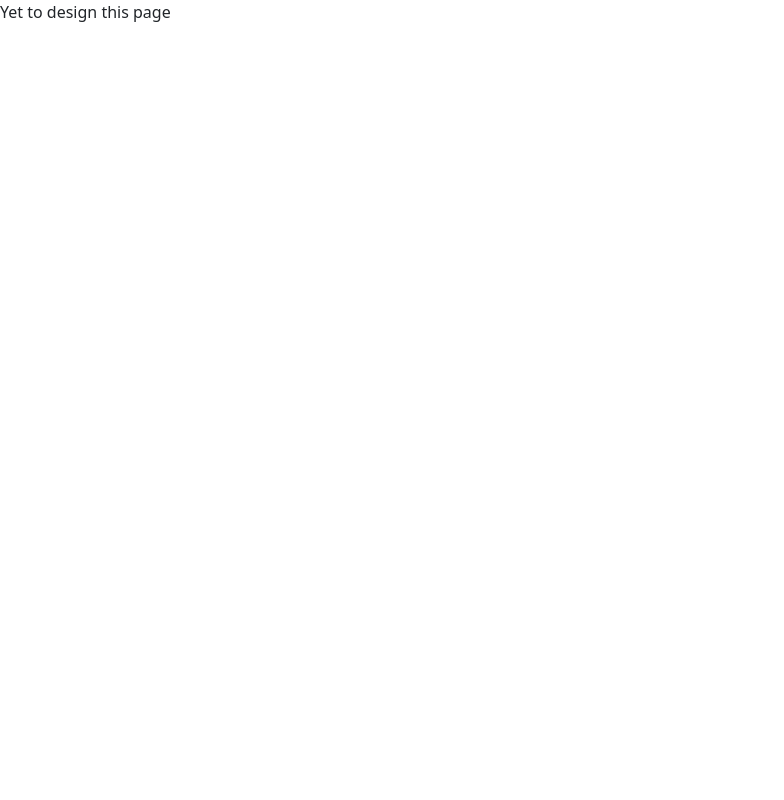
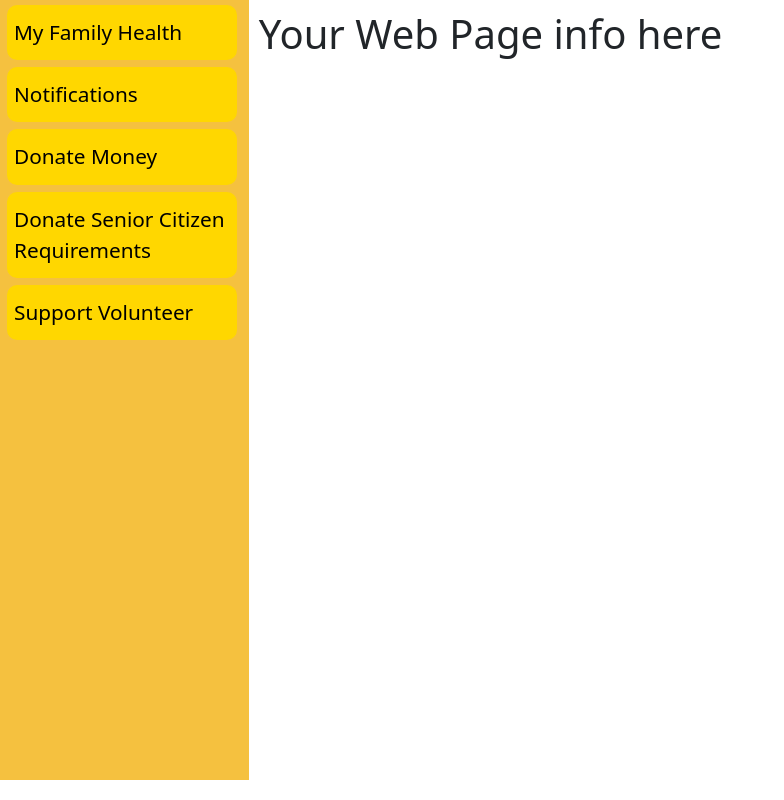
Before and after one commit to K-Ravi-Chandra/Golden_Ager, a React (Create React App) app: page /Golden_Ager/family in a window 1280 px wide. Shown: the whole page, without its empty margins (0-784 px from the left). Built offline with nearby package versions, Linux system fonts and the light colour scheme.

Commit message:
Family Page Added by CS19B005

```diff
--- a/src/App.js
+++ b/src/App.js
@@ -7,6 +7,7 @@ import Userdashboad from './pages/dashboard/userdashboard'
 import SignUp from './pages/SignUp/SignUp';
 import senior from './pages/SeniorCitizen/senior';
 import SeniorCitizenDashboard from './pages/SeniorCitizen/SeniorCitizenDashboard';
+import FamilyDashboard from './pages/family/FamilyDashboard';
 
 function App() {
   return (
@@ -17,6 +18,9 @@ function App() {
               </Route>
               <Route exact path= "/Golden_Ager/login">
                   <Login/>
+              </Route>
+              <Route  exact path= "/Golden_Ager/family">
+                  <FamilyDashboard/>
               </Route>
               <Route exact path= "/Golden_Ager/signup">
                   <SignUp/>
--- /dev/null
+++ b/src/pages/family/FamilyDashboard.js
@@ -0,0 +1,21 @@
+import React from 'react'
+import './family.css'
+
+export default function FamilyDashboard() {
+    return (
+        <div>
+            <div class="row">
+            <div class="buttons-column">
+                <a href="#" class="">My Family Health</a>
+                <a href="#" class="">Notifications</a>
+                <a href="#" class="">Donate Money</a>
+                <a href="#" class="">Donate Senior Citizen Requirements</a>
+                <a href="#" class="">Support Volunteer</a>
+            </div>
+            <div class="text-column">
+                <h1>Your Web Page info here</h1>
+            </div>
+        </div>
+        </div>
+    )
+}
--- /dev/null
+++ b/src/pages/family/family.css
@@ -0,0 +1,39 @@
+* {
+    box-sizing: border-box;
+  }
+
+  .buttons-column {
+    float: left;
+    width: 20%;
+    height: 780px;
+    background-color: rgb(245, 193, 63);
+  }
+
+  .text-column {
+      float: left;
+      width: 80%;
+      padding: 10px;
+      height: 100%;
+  }
+
+
+  .buttons-column a {
+      background-color: gold;
+      text-decoration: none;
+      font-style: bold;
+      margin-top: 5px;
+      margin-bottom: 7px;
+      margin-left: 7px;
+      color: rgb(0, 0, 0);
+      font-size: 1.3em;
+      cursor: pointer;
+      width: 97%;
+      border: solid gold 2px;
+      padding-left: 5px;
+      padding-top: 10px;
+      padding-bottom: 10px;
+      border-radius: 10px;
+      display: inline;
+      display: table;
+      clear: both;
+  }
```
